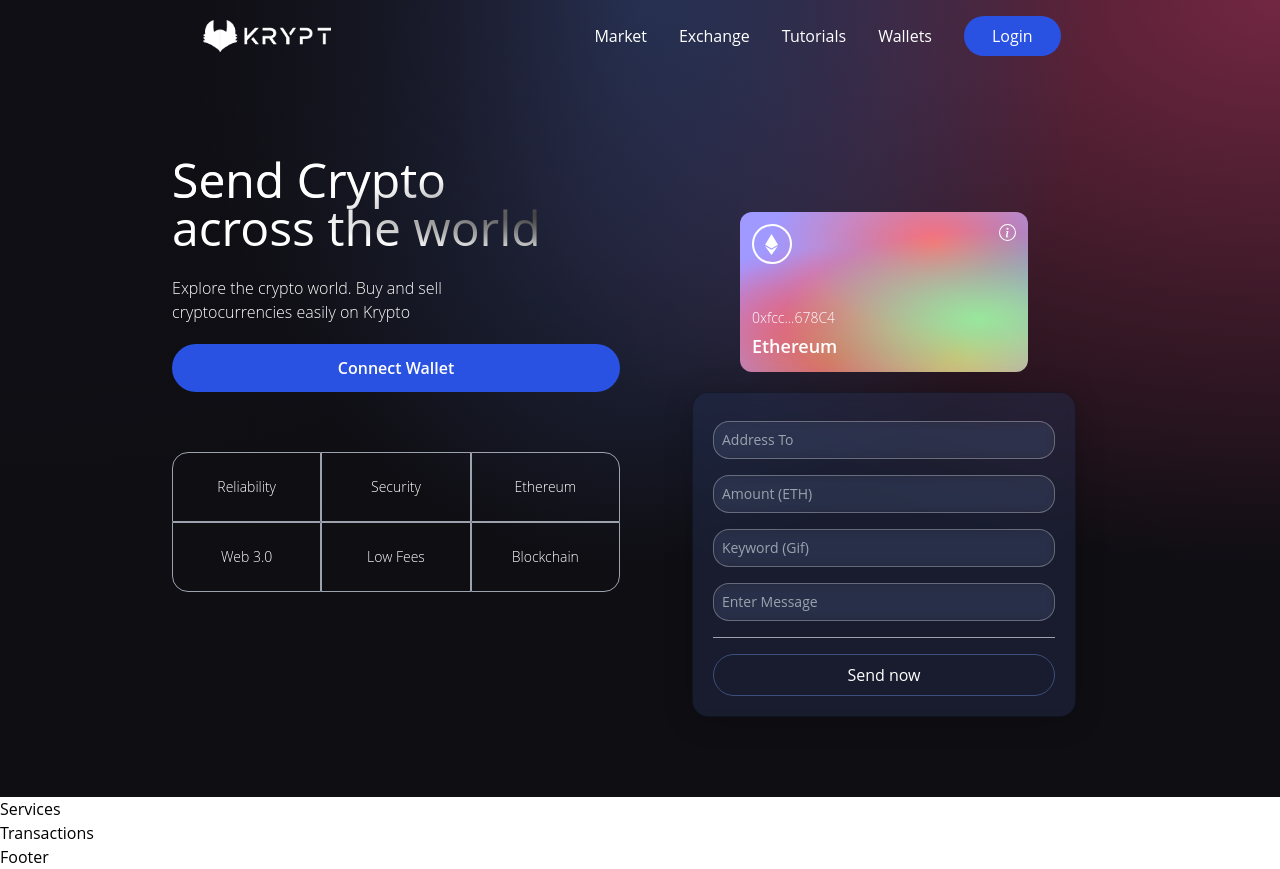
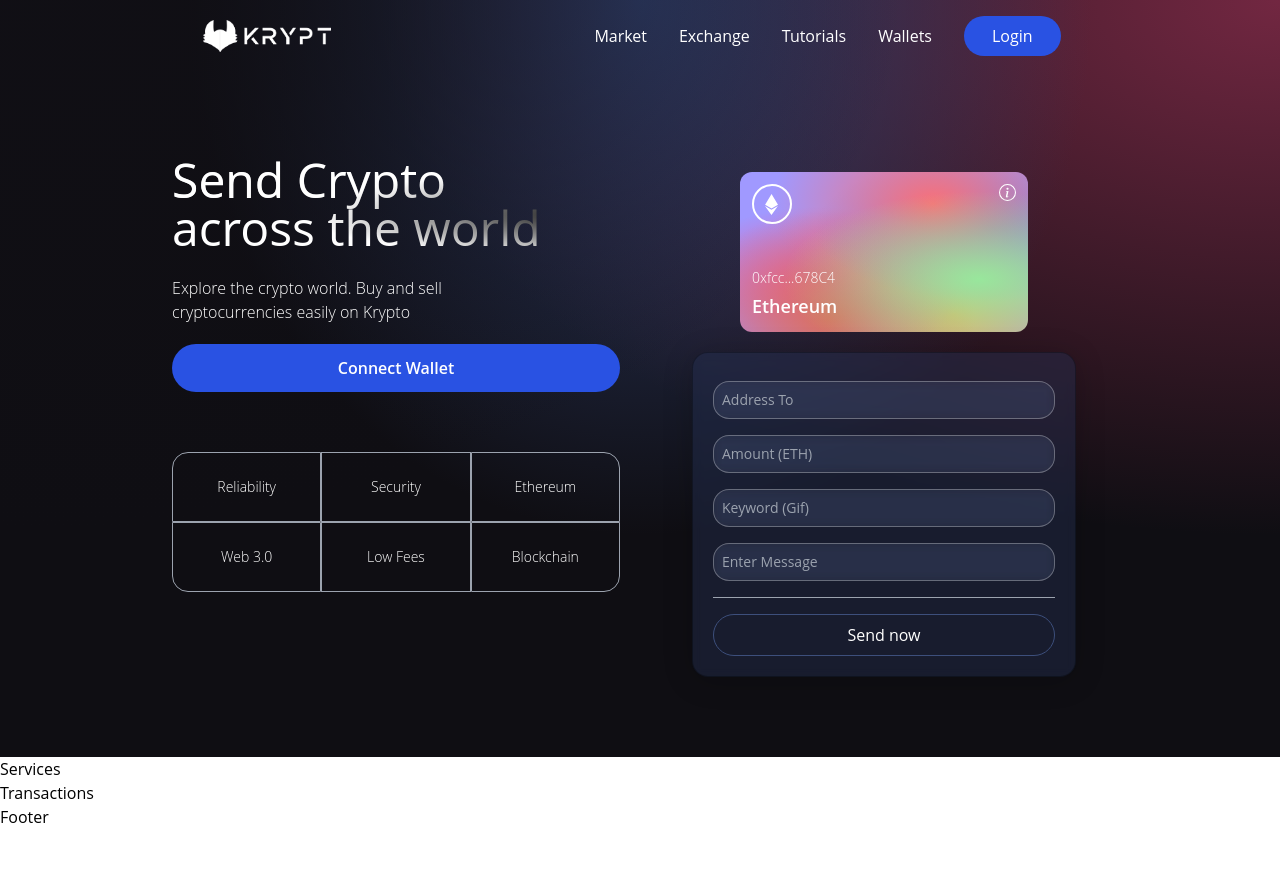
Before and after one commit to Qreamville/Crypto-Dapp, a React (Create React App) app in the folder client/: page / in a window 1280 px wide. After the commit the page ends 829 px from the top, so only its background shows below. Built offline with nearby package versions, Linux system fonts and the light colour scheme.

Commit message:
Update tailwind.config.js

```diff
--- a/client/tailwind.config.js
+++ b/client/tailwind.config.js
@@ -2,7 +2,30 @@
 module.exports = {
   content: ["./src/**/*.{js,jsx,ts,tsx}"],
   theme: {
-    extend: {},
+    extend: {
+      fontFamily: {
+        display: ["Open Sans", "sans-serif"],
+        body: ["Open Sans", "sans-serif"],
+      },
+      screens: {
+        mf: "990px",
+      },
+      keyframes: {
+        "slide-in": {
+          "0%": {
+            "-webkit-transform": "translateX(120%)",
+            transform: "translateX(120%)",
+          },
+          "100%": {
+            "-webkit-transform": "translateX(0%)",
+            transform: "translateX(0%)",
+          },
+        },
+      },
+      animation: {
+        "slide-in": "slide-in 0.5s ease-out",
+      },
+    },
   },
   plugins: [],
 };
```
